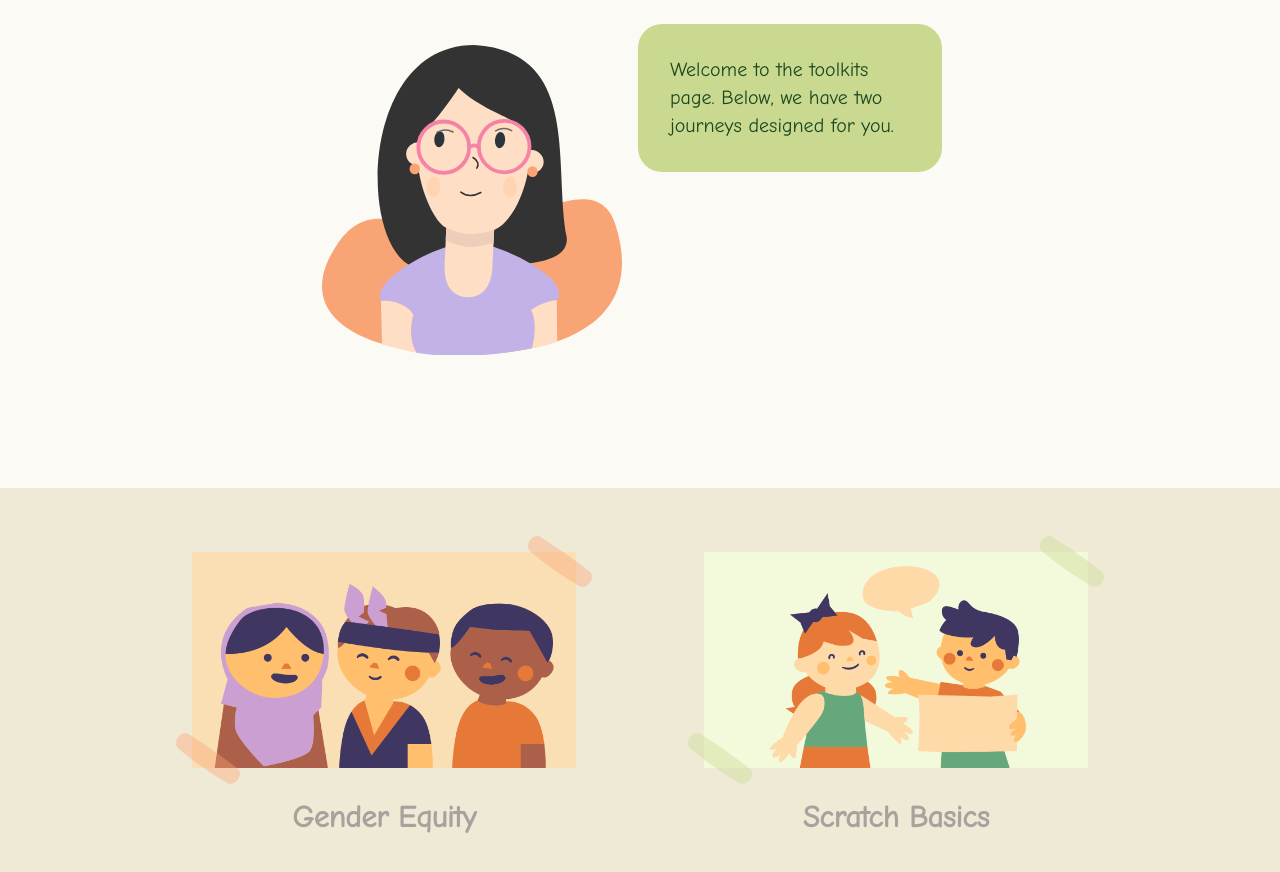
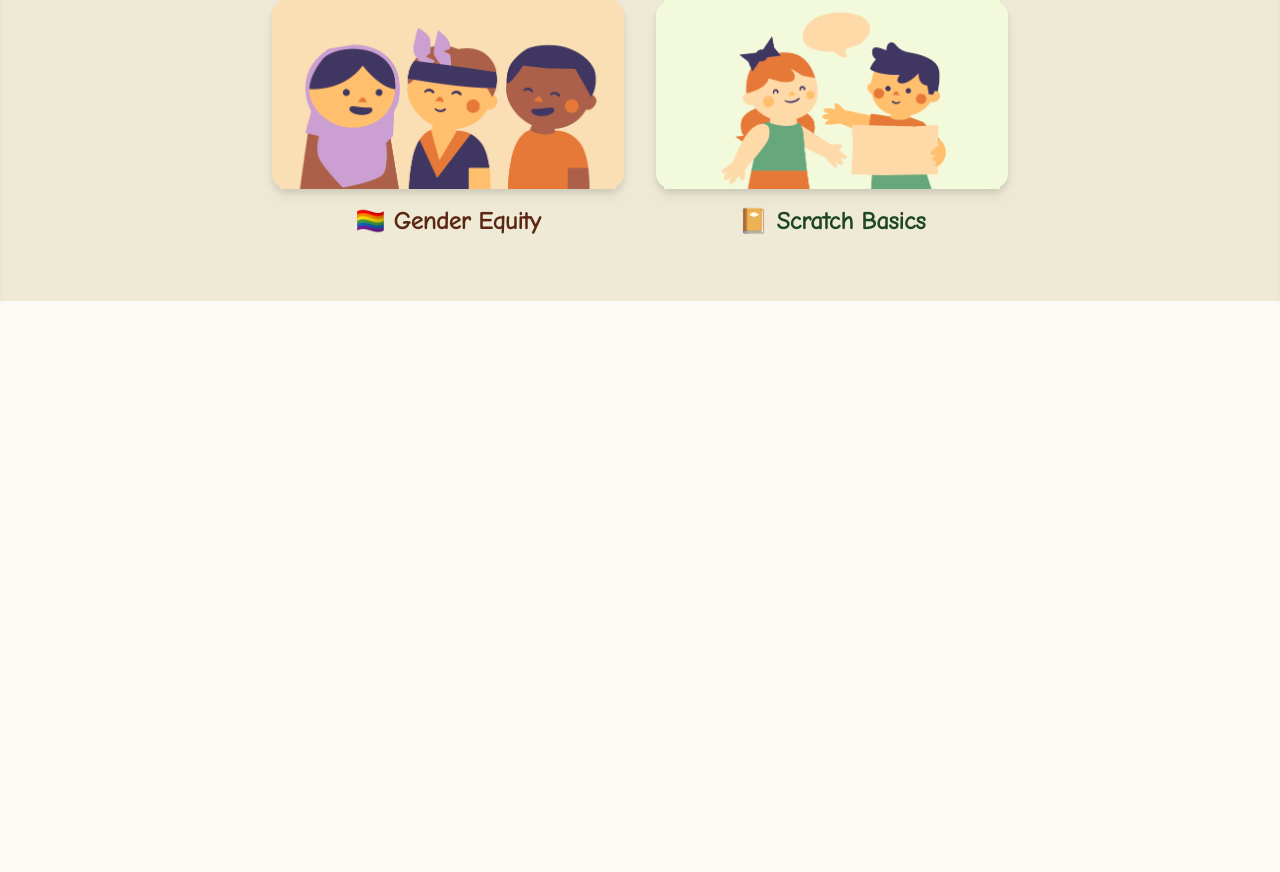
Before and after one commit to questworthy/scratch-whiz, a SvelteKit app: page /toolkits in a window 1280 px wide. Shown: the part 232-1104 px from the top of the page. After the commit the page ends 800 px from the top, so only its background shows below. Built offline with nearby package versions, Linux system fonts and the light colour scheme.

Commit message:
refactors toolkits page

```diff
--- a/src/lib/components/Photo.svelte
+++ b/src/lib/components/Photo.svelte
@@ -24,7 +24,7 @@
 		</svg>
 	</div>
 
-	<img class="w-96 hover:shadow-xl transition-all duration-200" {src} {alt} />
+	<img class="hover:shadow-xl transition-all duration-200" {src} {alt} />
 
 	<div class="absolute w-16 -left-4 -bottom-4">
 		<svg
--- a/src/routes/+page.svelte
+++ b/src/routes/+page.svelte
@@ -16,7 +16,7 @@
 
 <div class="flex justify-center items-start">
 	{#if hidden}
-		<div class="m-8 p-8 prose">
+		<div class="my-8 p-8 prose">
 			<h1
 				transition:fly={{ y: 50, duration: 500, easing: backOut }}
 				class="text-[#333333] leading-relaxed"
@@ -30,16 +30,26 @@
 				and drop colorful blocks to build games and bring your imagination to life.
 			</h2>
 
-			<button
-				transition:fly={{ delay: 1200, y: 50, duration: 500, easing: backOut }}
-				class="rounded-full my-8 p-4 bg-darkViolet text-xl text-bg font-bold shadow-md hover:scale-125 hover:rotate-3 hover:translate-x-2 hover:-translate-y-2 transition-all duration-200 ease-in-out"
+			<a
+				href="/toolkits"
+				on:mouseenter={() => {
+					smile = true;
+				}}
+				on:mouseleave={() => {
+					smile = false;
+				}}
 			>
-				Get Started 🔥
-			</button>
+				<button
+					transition:fly={{ delay: 1200, y: 50, duration: 500, easing: backOut }}
+					class="rounded-full my-8 p-4 bg-darkViolet text-xl text-bg font-bold shadow-md hover:scale-125 hover:rotate-3 hover:translate-x-2 hover:-translate-y-2 transition-all duration-200 ease-in-out"
+				>
+					Get Started 🔥
+				</button>
+			</a>
 		</div>
 		<div
 			transition:scale={{ delay: 1800, duration: 500, easing: backOut }}
-			class="w-80 h-80 m-8 p-8"
+			class="w-80 h-80 my-8 p-8"
 		>
 			<Avataar {smile} />
 		</div>
--- a/src/routes/toolkits/+page.svelte
+++ b/src/routes/toolkits/+page.svelte
@@ -1,70 +1,52 @@
 <script>
-	import Avataar from '$lib/components/Avataar.svelte';
-	import Bubble from '$lib/components/Bubble.svelte';
-	import Photo from '$lib/components/Photo.svelte';
-
-	let smile = false;
-
-	let message = 'Welcome to the toolkits page. Below,  we have two journeys designed for you.';
-	let color = '#C9D990';
-	let text = '#1C471F';
+	import { onMount } from 'svelte';
 
 	export let hidden = false;
-	import { onMount } from 'svelte';
+
+	let message =
+		'Welcome to the "Gender Equity" toolkit ! Select a level to continue your journey !';
 	onMount(() => {
 		setTimeout(() => {
 			hidden = true;
 		}, 400);
+		message = 'Welcome to the "Gender Equity" toolkit ! Select a level to continue your journey !';
 	});
 
-	import { fly } from 'svelte/transition';
-	import { backOut } from 'svelte/easing';
+	let toolkits = [
+		{
+			label: '🏳️‍🌈 Gender Equity',
+			src: '/equity.png',
+			alt: 'Three children from different backgrounds talking and laughing.',
+			color: '#5B2715',
+			bgColor: '#fadfb5',
+			href: '/gender'
+		},
+		{
+			label: '📔 Scratch Basics',
+			src: '/scratch.png',
+			alt: 'Two kids playing & learning together.',
+			color: '#1C471F',
+			bgColor: '#f3fadc',
+			href: '/scratch'
+		}
+	];
 </script>
 
-<div class="mt-40 flex flex-col items-center gap-24">
-	<div class="flex h-96">
-		<Avataar {smile} />
-		<Bubble {message} {color} {text} />
-	</div>
-	<div class="w-full h-96 bg-[#efead6]">
-		{#if hidden}
-			<div
-				transition:fly={{ y: 100, duration: 400, easing: backOut }}
-				class="h-96 flex justify-center"
-			>
-				<a
-					href="/gender"
-					class="m-16"
-					on:mouseenter={() => {
-						message =
-							'Explore gender equity with Scratch! Discover why treating everyone fairly is super important!';
-						smile = true;
-					}}
-					on:mouseleave={() => {
-						message =
-							'Welcome to the toolkits page. Below,  we have two journeys designed for you.';
-						smile = false;
-					}}
+<h1 class="m-4 p-4 text-4xl text-center text-stone-400 font-bold">🧭 Choose Your Adventure</h1>
+<div class="p-4 w-screen bg-[#efead6] shadow-inner">
+	<div class="m-4 p-4 mx-auto max-w-screen-md grid grid-cols-1 md:grid-cols-2 gap-8">
+		{#each toolkits as toolkit}
+			<a href={toolkit.href}>
+				<div
+					style="background-color:{toolkit.bgColor};"
+					class="rounded-2xl px-2 flex flex-col justify-start drop-shadow-lg hover:-translate-y-3 hover:z-10 transition-all duration-200 ease-in-out cursor-pointer hover:rotate-2 hover:scale-110"
 				>
-					<Photo src="/equity.png" color="#F9A474" label="Gender Equity" />
-				</a>
-				<a
-					href="/scratch"
-					class="m-16"
-					on:mouseenter={() => {
-						message =
-							"Don't know scratch ? No problemo. Let's dive in and start from the basics. We'll learn together!";
-						smile = true;
-					}}
-					on:mouseleave={() => {
-						message =
-							'Welcome to the toolkits page. Below,  we have two journeys designed for you.';
-						smile = false;
-					}}
-				>
-					<Photo src="/scratch.png" color="#C9D990" label="Scratch Basics" />
-				</a>
-			</div>
-		{/if}
+					<img class="m-0" src={toolkit.src} alt={toolkit.alt} />
+				</div>
+				<p style="color:{toolkit.color};" class="p-2 m-2 text-center text-2xl font-bold">
+					{toolkit.label}
+				</p>
+			</a>
+		{/each}
 	</div>
 </div>
```
